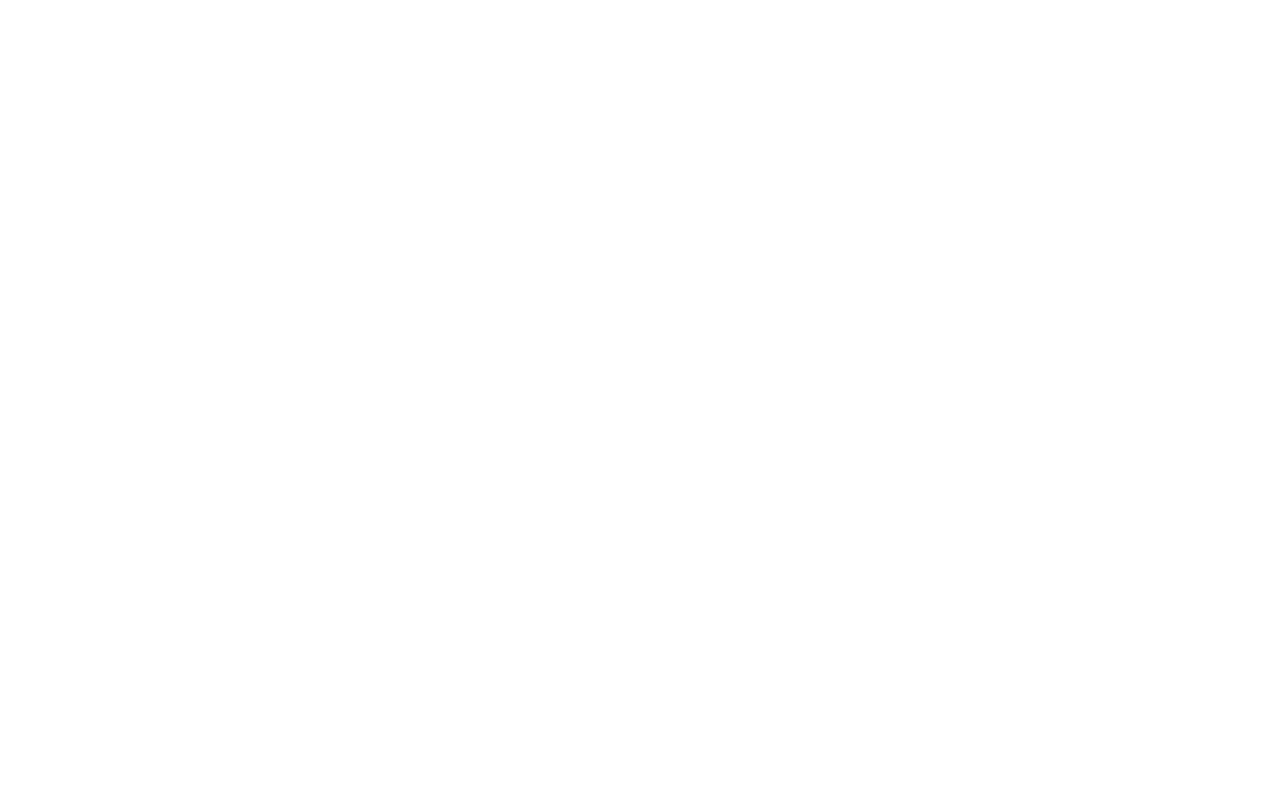
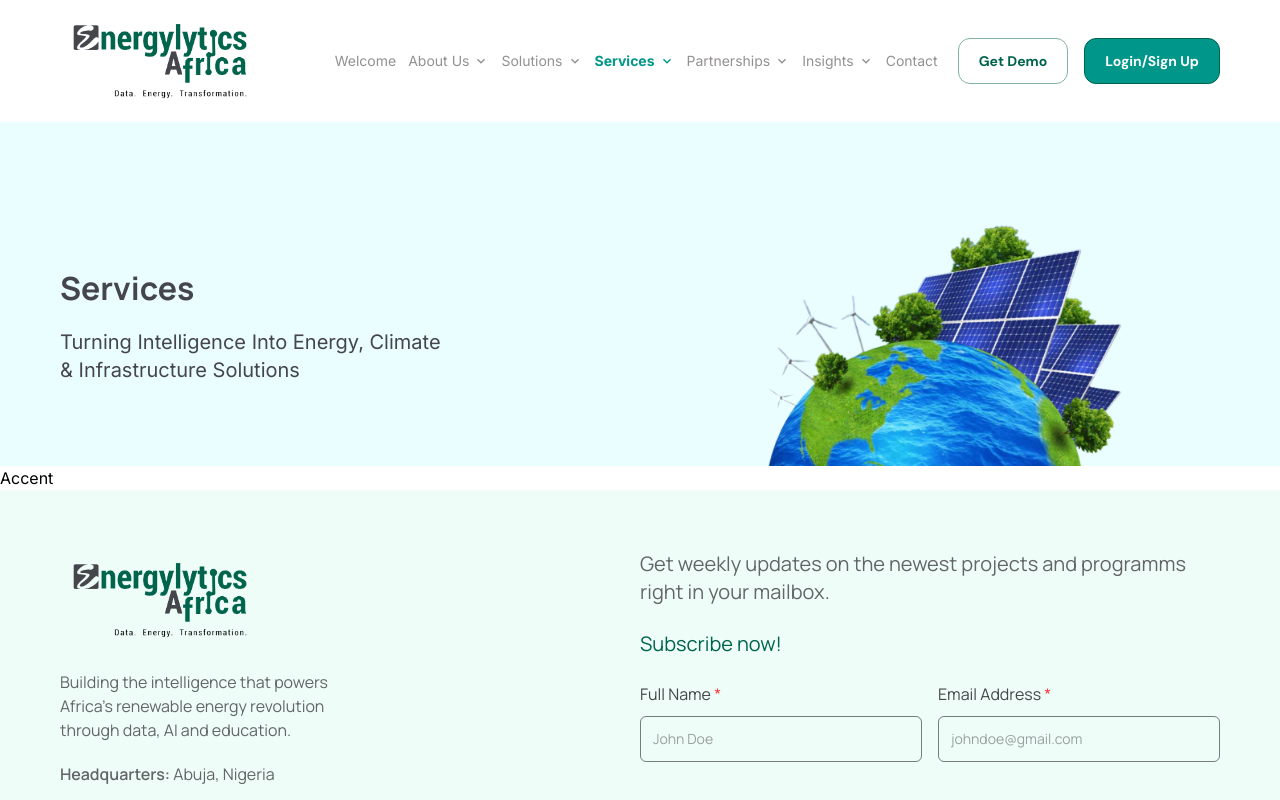
Before and after one commit to dev-riselabs/Energylytics, a React (Vite) app: page /services in a window 1280 px wide. Before the commit this address had no page. Shown: the top 800 px of the page. Built offline with nearby package versions, Linux system fonts and the light colour scheme; a web font is replaced by a local one.

Commit message:
started services

```diff
--- a/src/App.tsx
+++ b/src/App.tsx
@@ -11,6 +11,7 @@
 import ManagementTool from "./pages/ManagementTool";
 import EducationPlatform from "./pages/EducationPlatform";
 import Blog from "./pages/Blog";
+import Services from "./pages/Services";
 
 function App() {
   return (
@@ -26,6 +27,7 @@
           <Route index element={<Homepage />} />
           <Route path="about" element={<About />} />
           <Route path="solutions" element={<Solutions />} />
+          <Route path="services" element={<Services />} />
           <Route path="energy-platform" element={<EnergyPlatform />} />
           <Route path="management-tool" element={<ManagementTool />} />
           <Route path="education-advocacy" element={<EducationPlatform />} />
--- /dev/null
+++ b/src/components/Services/Service/Accent.tsx
@@ -0,0 +1,9 @@
+import React from 'react'
+
+function Accent() {
+  return (
+    <div>Accent</div>
+  )
+}
+
+export default Accent
--- /dev/null
+++ b/src/components/Services/Service/Hero.tsx
@@ -0,0 +1,15 @@
+
+
+function Hero() {
+  return (
+    <section className='bg-green65 px-5 sm:px-7 md:px-15 py-15 grid grid-cols-1 gap-6 md:grid-cols-2 md:pb-0'>
+<div className="flex flex-col gap-4 md:justify-center">
+    <h1 className="text-[32px] font-manrope text-slate font-bold">Services</h1>
+    <p className="text-slate text-xl max-w-[31ch]">Turning Intelligence Into Energy, Climate & Infrastructure Solutions</p>
+</div>
+<img src="/services-hero.png" alt="" className="w-full h-full " />
+    </section>
+  )
+}
+
+export default Hero
--- /dev/null
+++ b/src/pages/Services.tsx
@@ -0,0 +1,13 @@
+import Accent from "../components/Services/Service/Accent";
+import Hero from "../components/Services/Service/Hero";
+
+function Services() {
+  return (
+    <>
+      <Hero />
+      <Accent />
+    </>
+  );
+}
+
+export default Services;
```
Also changed, not shown: public/services-hero.png (added).
